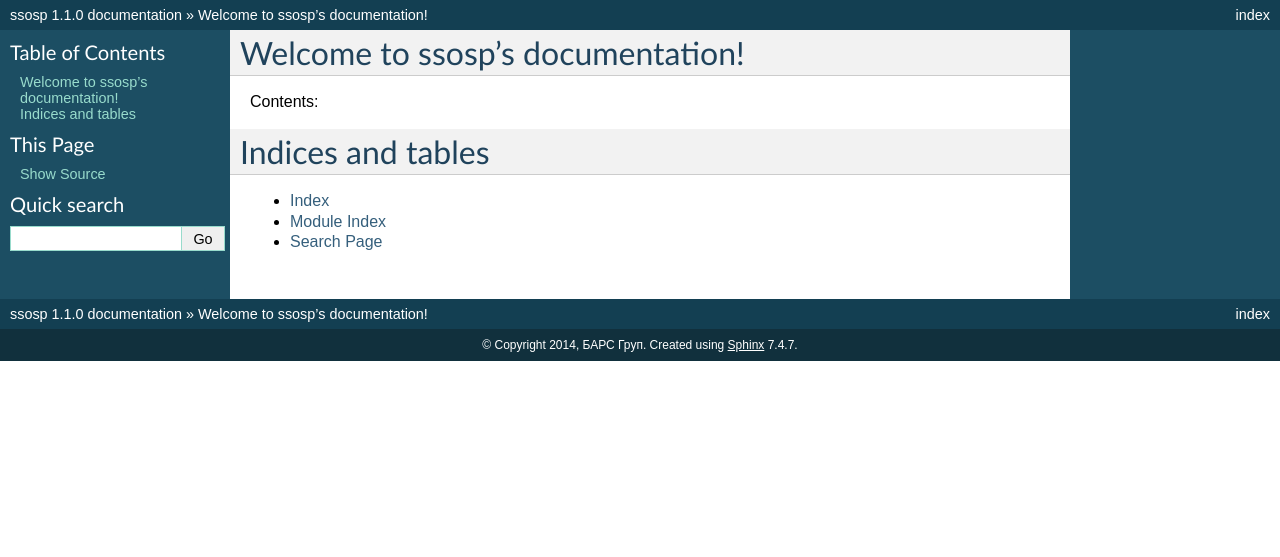
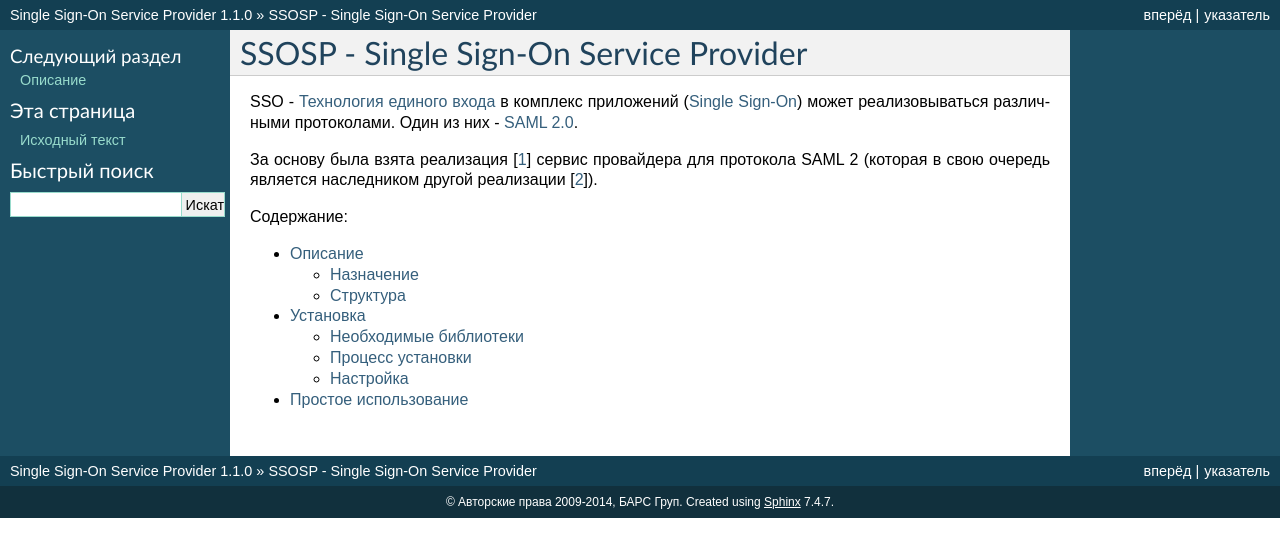
Before and after one commit to barsgroup/m3-ssosp, a Sphinx documentation site: the page built from docs/source/index.rst, in a window 1280 px wide. Shown: the top 557 px of the page. Built offline with Sphinx 7.4.7, drawn with Linux system fonts in a browser that asks for light colours.

Commit message:
Структура документации

```diff
--- /dev/null
+++ b/docs/source/basic.rst
@@ -0,0 +1,2 @@
+Простое использование
+=====================
--- a/docs/source/conf.py
+++ b/docs/source/conf.py
@@ -12,6 +12,7 @@
 # serve to show the default.
 
 import sys, os
+from datetime import datetime
 
 # If extensions (or modules to document with autodoc) are in another directory,
 # add these directories to sys.path here. If the directory is relative to the
@@ -40,8 +41,10 @@
 master_doc = 'index'
 
 # General information about the project.
-project = u'ssosp'
-copyright = u'2014, БАРС Груп'
+project = u'Single Sign-On Service Provider'
+project_id = 'ssosp'
+company = u'БАРС Груп'
+copyright = u"2009-%s, %s" % (datetime.now().year, company)
 
 # The version info for the project you're documenting, acts as replacement for
 # |version| and |release|, also used in various other places throughout the
@@ -54,7 +57,7 @@
 
 # The language for content autogenerated by Sphinx. Refer to documentation
 # for a list of supported languages.
-#language = None
+language = 'ru'
 
 # There are two options for replacing |today|: either, you set today to some
 # non-false value, then it is used:
@@ -103,7 +106,7 @@
 
 # The name for this set of Sphinx documents.  If None, it defaults to
 # "<project> v<release> documentation".
-#html_title = None
+html_title = u'%s %s' % (project, version)
 
 # A shorter title for the navigation bar.  Default is the same as html_title.
 #html_short_title = None
@@ -164,7 +167,7 @@
 #html_file_suffix = None
 
 # Output file base name for HTML help builder.
-htmlhelp_basename = 'ssospdoc'
+htmlhelp_basename = project_id
 
 
 # -- Options for LaTeX output --------------------------------------------------
@@ -182,10 +185,7 @@
 
 # Grouping the document tree into LaTeX files. List of tuples
 # (source start file, target name, title, author, documentclass [howto/manual]).
-latex_documents = [
-  ('index', 'ssosp.tex', u'ssosp Documentation',
-   u'БАРС Груп', 'manual'),
-]
+latex_documents = [(master_doc, '%s.tex' % project_id, project, company, 'manual'), ]
 
 # The name of an image file (relative to this directory) to place at the top of
 # the title page.
@@ -213,8 +213,7 @@
 # One entry per manual page. List of tuples
 # (source start file, name, description, authors, manual section).
 man_pages = [
-    ('index', 'ssosp', u'ssosp Documentation',
-     [u'БАРС Груп'], 1)
+    (master_doc, project_id, project, [company], 1)
 ]
 
 # If true, show URL addresses after external links.
@@ -226,11 +225,11 @@
 # Grouping the document tree into Texinfo files. List of tuples
 # (source start file, target name, title, author,
 #  dir menu entry, description, category)
-texinfo_documents = [
-  ('index', 'ssosp', u'ssosp Documentation',
-   u'БАРС Груп', 'ssosp', 'One line description of project.',
-   'Miscellaneous'),
-]
+# texinfo_documents = [
+#   ('index', 'ssosp', u'ssosp Documentation',
+#    u'БАРС Груп', 'ssosp', 'One line description of project.',
+#    'Miscellaneous'),
+# ]
 
 # Documents to append as an appendix to all manuals.
 #texinfo_appendices = []
@@ -244,3 +243,8 @@
 
 # Example configuration for intersphinx: refer to the Python standard library.
 intersphinx_mapping = {'http://docs.python.org/': None}
+
+epub_title = project
+epub_author = company
+epub_publisher = company
+epub_copyright = u"2009-%s, %s" % (datetime.now().year, company)
--- a/docs/source/index.rst
+++ b/docs/source/index.rst
@@ -3,19 +3,35 @@
    You can adapt this file completely to your liking, but it should at least
    contain the root `toctree` directive.
 
-Welcome to ssosp's documentation!
-=================================
+SSOSP - Single Sign-On Service Provider
+=======================================
 
-Contents:
+SSO - `Технология единого входа`_ в комплекс приложений (`Single Sign-On`_)
+может реализовываться различными протоколами. Один из них - `SAML 2.0`_.
+
+За основу была взята реализация [1_] сервис провайдера для протокола SAML 2
+(которая в свою очередь является наследником другой реализации [2_]).
+
+
+.. _Технология единого входа: http://ru.wikipedia.org/wiki/%D0%A2%D0%B5%D1%85%D0%BD%D0%BE%D0%BB%D0%BE%D0%B3%D0%B8%D1%8F_%D0%B5%D0%B4%D0%B8%D0%BD%D0%BE%D0%B3%D0%BE_%D0%B2%D1%85%D0%BE%D0%B4%D0%B0
+.. _Single Sign-On: http://en.wikipedia.org/wiki/Single_sign-on
+.. _SAML 2.0: https://docs.google.com/file/d/0Bye3Ej4MU20oWXdhZVdCWE54MDQ/view
+.. _1: https://github.com/easel/django-saml2-sp
+.. _2: https://code.google.com/p/django-saml2-sp/
+
+Содержание:
 
 .. toctree::
    :maxdepth: 2
 
+   overview
+   install
+   basic
 
 
-Indices and tables
-==================
+..  Дополнительно
+    -------------
 
-* :ref:`genindex`
-* :ref:`modindex`
-* :ref:`search`
+    * :ref:`genindex`
+    * :ref:`modindex`
+    * :ref:`search`
--- /dev/null
+++ b/docs/source/install.rst
@@ -0,0 +1,11 @@
+Установка
+=========
+
+Необходимые библиотеки
+----------------------
+
+Процесс установки
+-----------------
+
+Настройка
+---------
--- /dev/null
+++ b/docs/source/overview.rst
@@ -0,0 +1,8 @@
+Описание
+=========
+
+Назначение
+----------
+
+Структура
+---------
```
Also changed, not shown: README.rst (+5 -5 lines).
